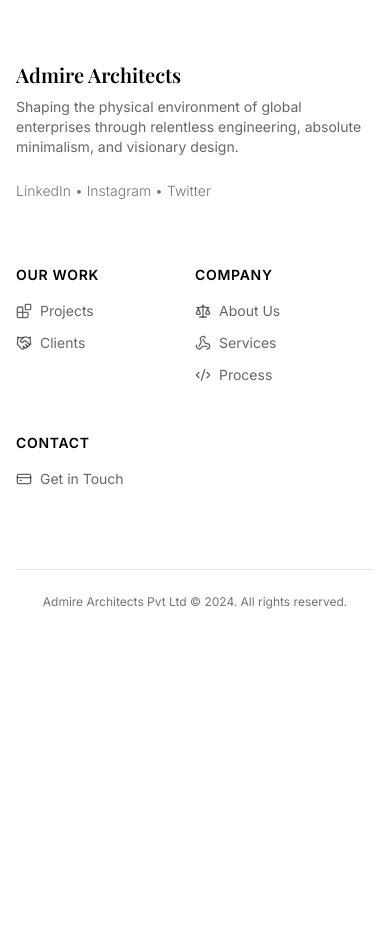
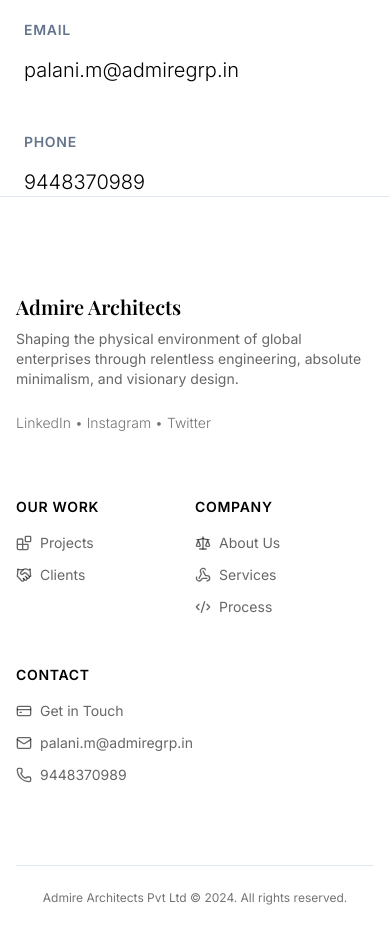
Before and after one commit to abhishekck31/Admire-Architects, a Next.js app: page /contact in a window 390 px wide. Shown: the part 880-1818 px from the top of the page. Before the commit the page ends 1522 px from the top, so only its background shows below. Built offline with nearby package versions, Linux system fonts and the light colour scheme; a web font is replaced by a local one.

Commit message:
Add contact email and phone number

```diff
--- a/src/app/contact/page.tsx
+++ b/src/app/contact/page.tsx
@@ -6,7 +6,8 @@ export default function ContactPage() {
         Whether you are planning a massive commercial complex or a bespoke residential space, our team is ready to listen.
       </p>
 
-      <div className="max-w-2xl">
+      <div className="grid grid-cols-1 lg:grid-cols-2 gap-16 max-w-6xl">
+        <div>
           <form className="flex flex-col gap-8">
             <input type="text" placeholder="YOUR NAME" className="bg-transparent border-b border-border py-4 outline-none focus:border-primary transition-colors font-light tracking-widest uppercase text-sm" />
             <input type="email" placeholder="EMAIL ADDRESS" className="bg-transparent border-b border-border py-4 outline-none focus:border-primary transition-colors font-light tracking-widest uppercase text-sm" />
@@ -16,6 +17,18 @@ export default function ContactPage() {
             </button>
           </form>
         </div>
+
+        <div className="flex flex-col gap-12 lg:pl-12">
+          <div>
+            <h3 className="text-sm font-semibold uppercase tracking-wider mb-4 text-muted-foreground">Email</h3>
+            <a href="mailto:palani.m@admiregrp.in" className="text-xl md:text-2xl font-light hover:text-muted-foreground transition-colors">palani.m@admiregrp.in</a>
+          </div>
+          <div>
+            <h3 className="text-sm font-semibold uppercase tracking-wider mb-4 text-muted-foreground">Phone</h3>
+            <a href="tel:9448370989" className="text-xl md:text-2xl font-light hover:text-muted-foreground transition-colors">9448370989</a>
+          </div>
+        </div>
+      </div>
     </div>
   );
 }
--- a/src/components/ui/footer.tsx
+++ b/src/components/ui/footer.tsx
@@ -2,7 +2,7 @@
 
 import * as React from "react";
 import { cn } from "@/lib/utils";
-import { Blocks, Handshake, Scale, Webhook, CodeXml, CreditCard } from "lucide-react";
+import { Blocks, Handshake, Scale, Webhook, CodeXml, CreditCard, Mail, Phone } from "lucide-react";
 
 export const Footer = React.forwardRef<HTMLDivElement, React.HTMLAttributes<HTMLDivElement>>(
   ({ className, ...props }, ref) => {
@@ -104,6 +104,18 @@ export const Footer = React.forwardRef<HTMLDivElement, React.HTMLAttributes<HTML
                       Get in Touch
                     </a>
                   </li>
+                  <li>
+                    <a href="mailto:palani.m@admiregrp.in" className="text-sm transition-all text-foreground/60 hover:text-foreground/90 group flex items-center">
+                      <Mail className="inline stroke-2 h-4 w-4 mr-2 transition-all stroke-foreground/60 group-hover:stroke-foreground/90" />
+                      palani.m@admiregrp.in
+                    </a>
+                  </li>
+                  <li>
+                    <a href="tel:9448370989" className="text-sm transition-all text-foreground/60 hover:text-foreground/90 group flex items-center">
+                      <Phone className="inline stroke-2 h-4 w-4 mr-2 transition-all stroke-foreground/60 group-hover:stroke-foreground/90" />
+                      9448370989
+                    </a>
+                  </li>
                 </ul>
               </div>
             </div>
```
Lines whose indentation alone changed are shown as unchanged.
